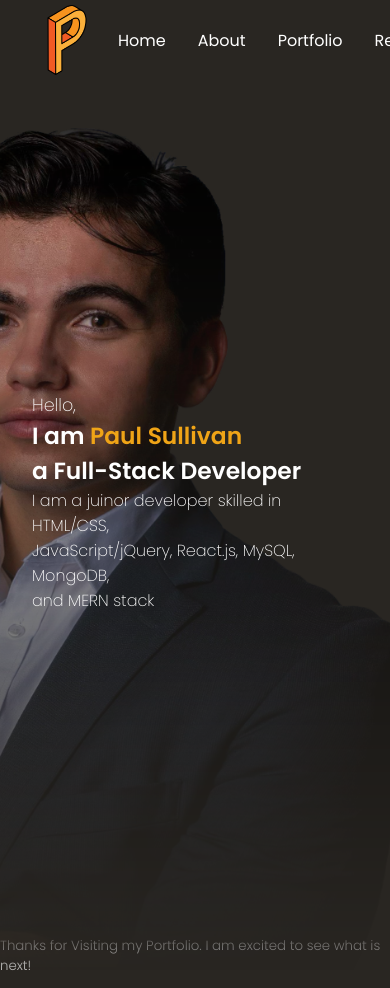
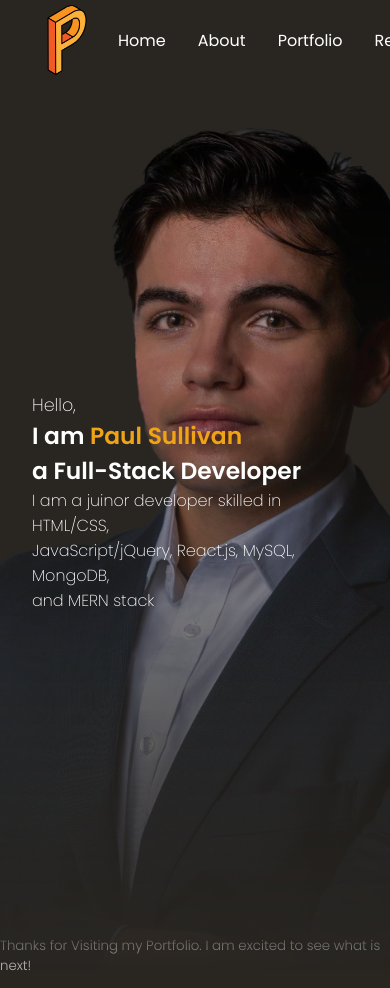
Before and after one commit to pauljsully/Mod20-ReactPortfolio, a React (Create React App) app: page / in a window 390 px wide. Shown: the top 988 px of the page. Built offline with nearby package versions, Linux system fonts and the light colour scheme.

Commit message:
responsive issues on home

```diff
--- a/src/components/home/home.css
+++ b/src/components/home/home.css
@@ -43,7 +43,7 @@ font-weight: 100;
 
 @media screen and (max-width:840px) {
     .paulImg {
-        right: -5vw;
+        right: -25vw;
     }
     .mainContent {
         font-size: 6vw;
@@ -54,6 +54,6 @@ font-weight: 100;
 }
 @media screen and (max-width:480px) {
     .paulImg {
-        right: -5vw;
+        right: -50vw;
     }
 }
```
